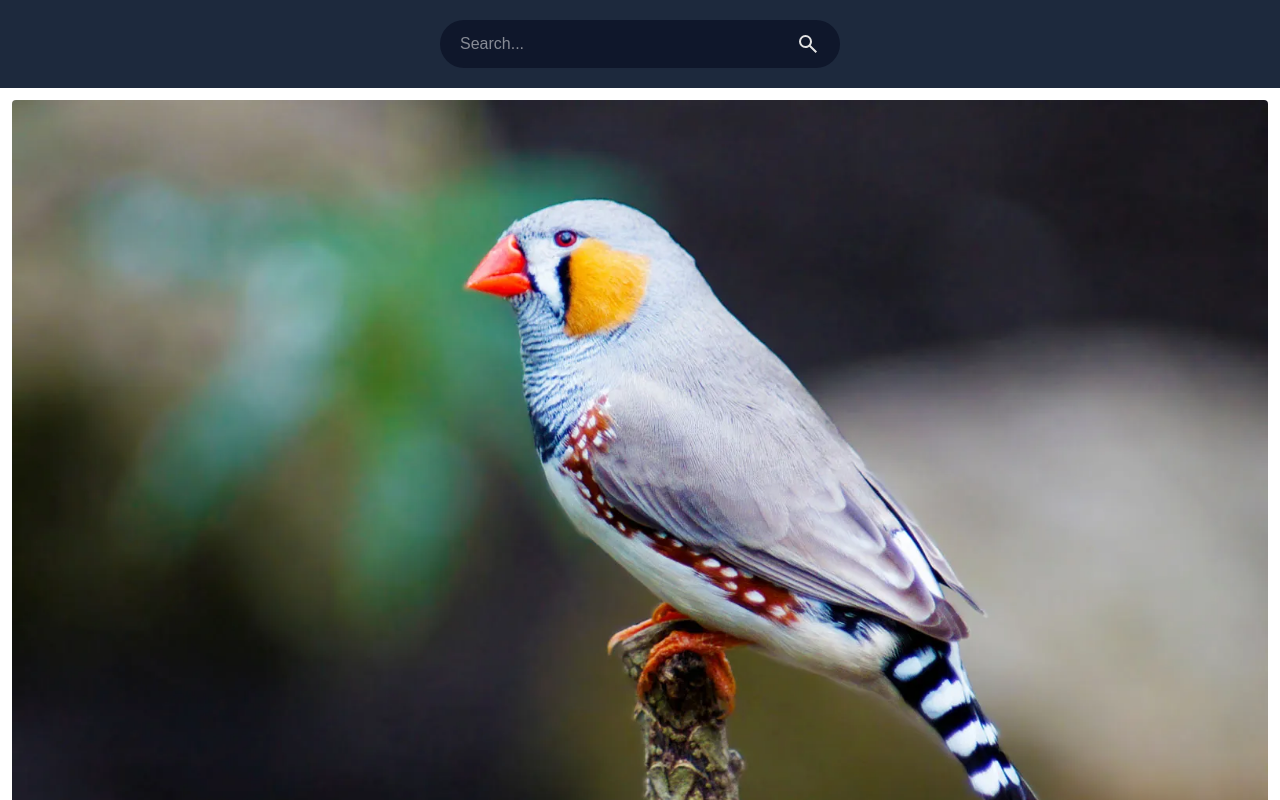
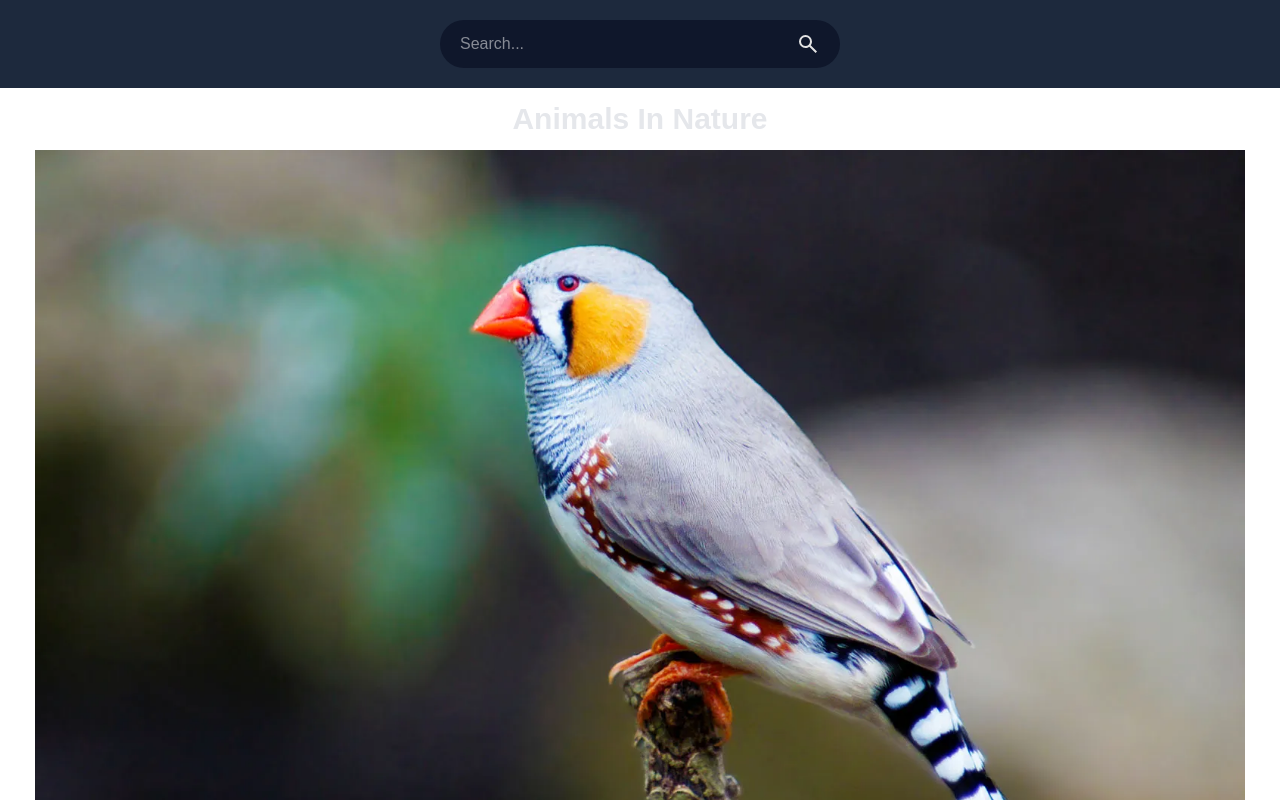
Before and after one commit to LiTTleCoMi/Gallery, a Next.js app: page /image/a in a window 1280 px wide. Shown: the top 800 px of the page. Built offline with nearby package versions, Linux system fonts and the light colour scheme.

Commit message:
fixed single image view

```diff
--- /dev/null
+++ b/src/app/image/[id]/_components/SingleImage.jsx
@@ -0,0 +1,10 @@
+import Image from "next/image";
+
+export default function SingleImage({ src, description, id }) {
+	return (
+		<div className="flex flex-col items-center justify-center gap-y-3">
+			<h5 className="text-3xl leading-tight font-semibold text-gray-200 text-center w-9/10">Animals In Nature</h5>
+			<Image className="max-h-screen h-auto w-auto" src={src} alt={description} width={5000} height={5000} />
+		</div>
+	);
+}
--- a/src/app/image/[id]/page.jsx
+++ b/src/app/image/[id]/page.jsx
@@ -1,9 +1,9 @@
-import GalleryImage from "@/app/_components/GalleryImage";
+import SingleImage from "./_components/SingleImage";
 
 export default function ViewImage() {
 	return (
-		<div className="flex flex-col gap-3 p-3">
-			<GalleryImage description={"Animals In Nature"} src="/images/bird.webp" id={"a"} />
+		<div className="flex flex-col gap-3 pt-3 px-1">
+			<SingleImage src={"/images/bird.webp"} description={"Green Bird"} />
 		</div>
 	);
 }
```
